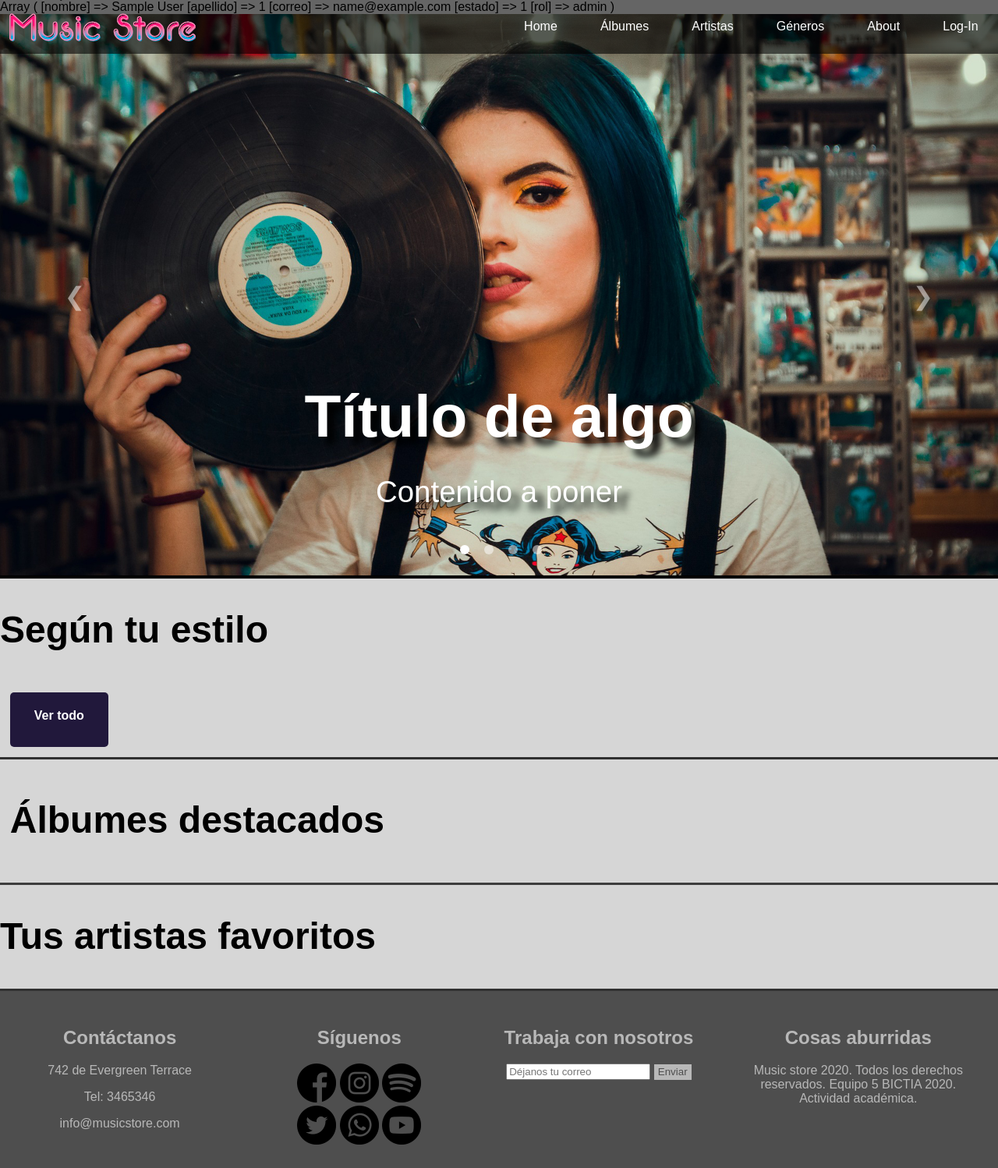
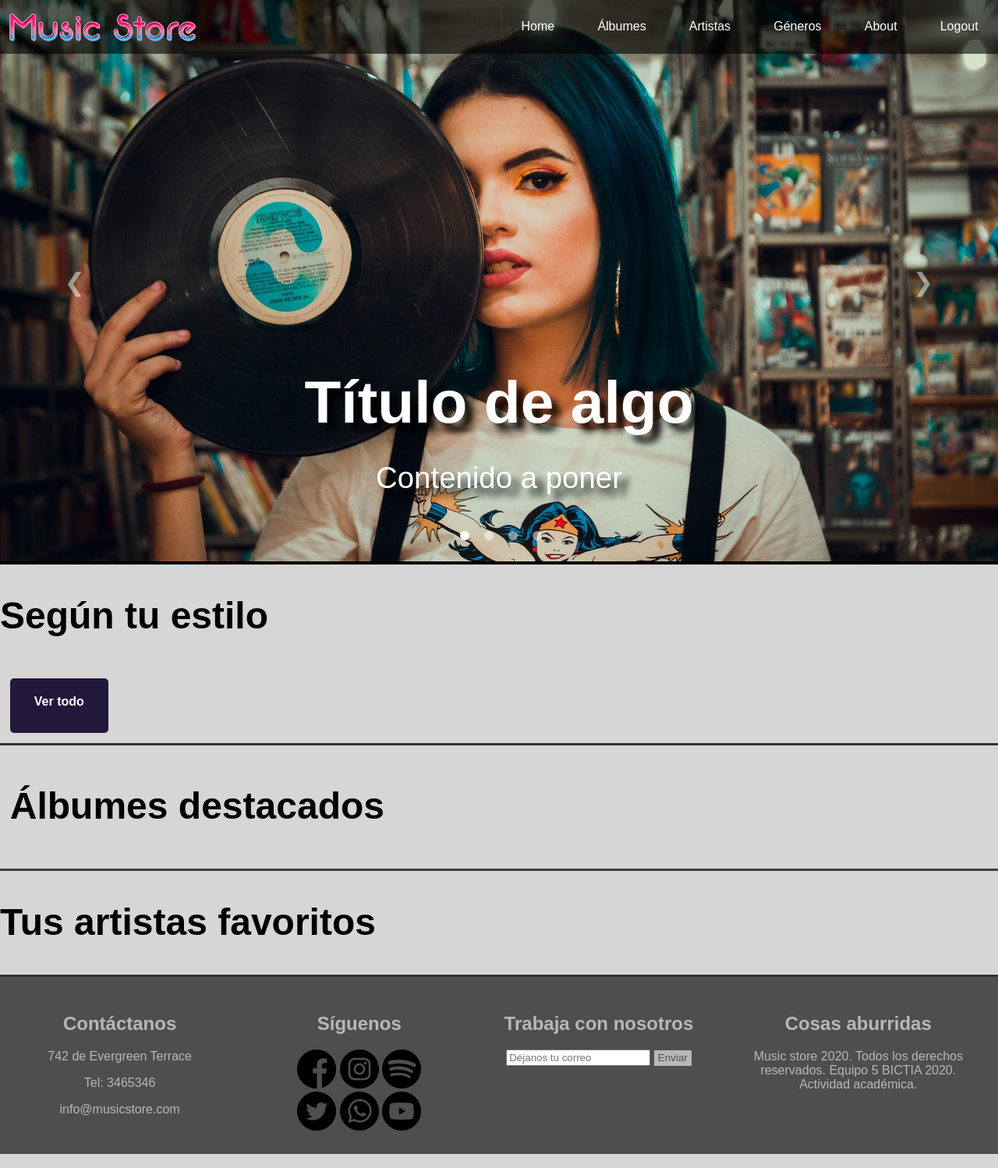
Before and after one commit to juavauj/MusicStore-PHP, a PHP site: page /index.php in a window 1280 px wide. Shown: the whole page at 78% size. Run offline with PHP 8.4, Linux system fonts and the light colour scheme; the visitor is signed in with stand-in values (Sample User, id 1); data that the repository does not hold is empty.

Commit message:
Arreglar rutas en login, cambiar texto a logout

```diff
--- a/files/subpages/header.html
+++ b/files/subpages/header.html
@@ -32,7 +32,7 @@
                     <a href="#foot">About</a>
                 </li>
                 <li class="items">
-                    <a href="../formularios/user_login_registration.php">Log-In</a>
+                    <a href="index.php?accion=logout">Logout</a>
                 </li>
             </ul>
         </nav>
--- a/index.php
+++ b/index.php
@@ -18,7 +18,6 @@ if (isset($_GET["accion"]) && ($_GET["accion"] == "logout")) {
 ?>
 
 <body>
-    <?php print_r($_SESSION); ?>
     <section id="carrusel">
         <div class="carrusel-item img-activa">
             <img src="files/images/woman-4158906_1920.jpg" alt="">
```
